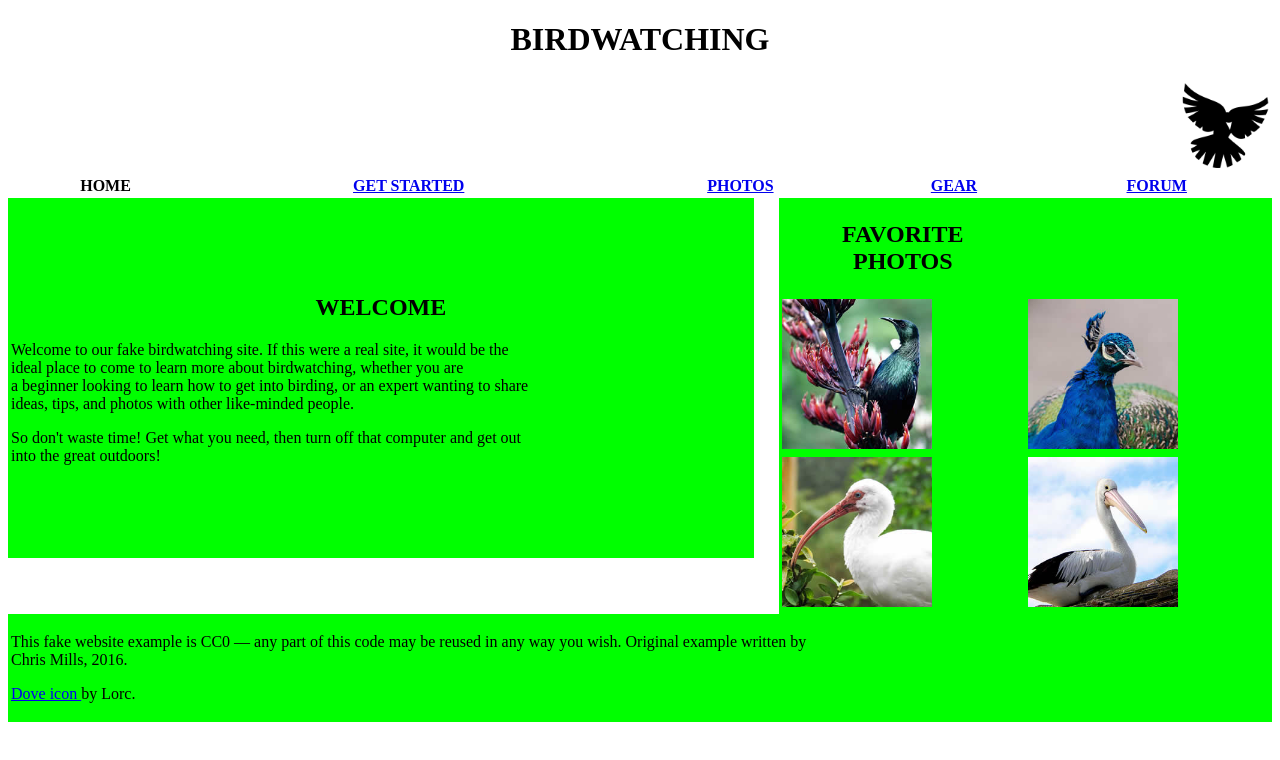
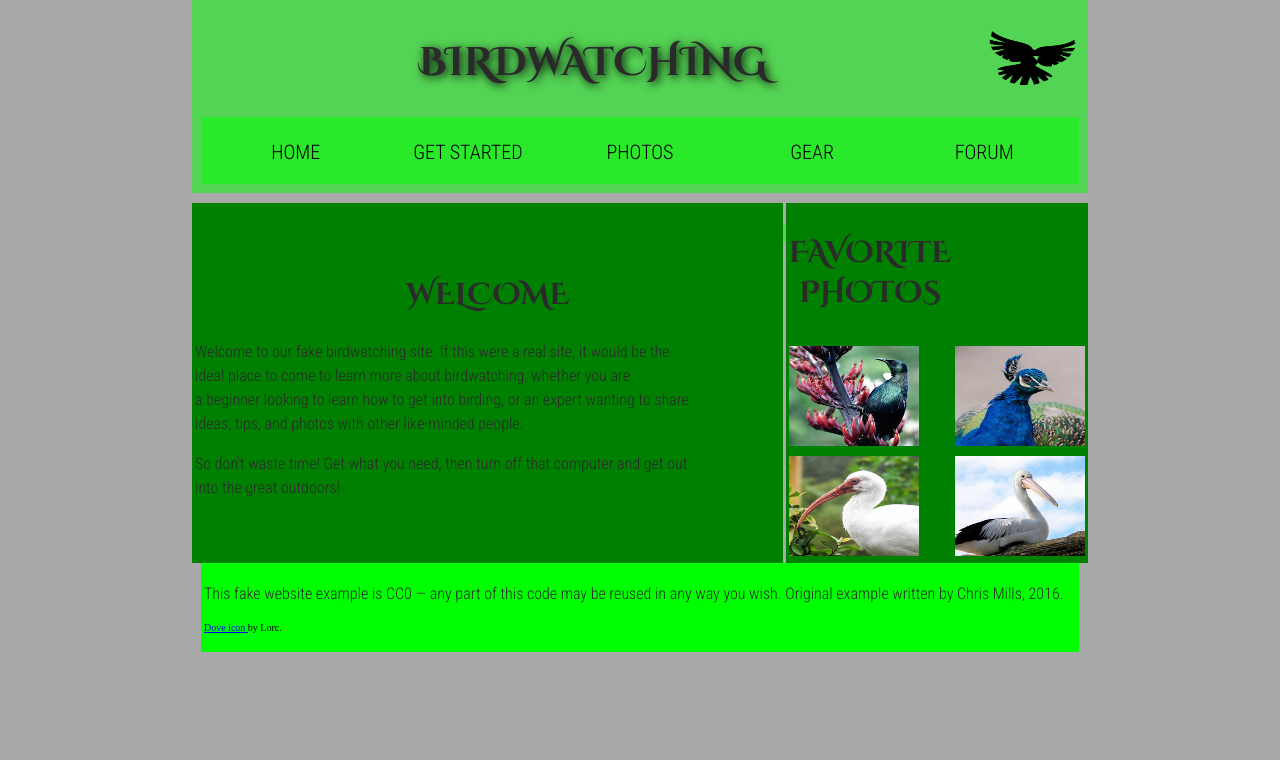
Before and after one commit to Shadrack784/page-structure-assessment, a plain HTML site: page index.html in a window 1280 px wide. Drawn offline with Linux system fonts and the light colour scheme.

Commit message:
added good changes

```diff
--- a/index.html
+++ b/index.html
@@ -1,29 +1,36 @@
 <!DOCTYPE html>
 <html>
+
 <head>
     <meta charset="utf-8" />
     <meta name="viewport" content="width=device-width, initial-scale=1.0" />
     <title>Birdwatching</title>
     <link href="https://fonts.googleapis.com/css?family=Roboto+Condensed:300|Cinzel+Decorative:700" rel="stylesheet" />
+    <link href="style.css" rel="stylesheet" />
 </head>
+
 <body>
+    <header>
         <h1 style="text-align:center;">BIRDWATCHING</h1>
-    <img id="logo" src="images/dove.png" alt="a simple dove logo" height="" width="94" style="float:right"/>
-    <table style="width: 100%" >
+        <img id="logo" src="images/dove.png" alt="a simple dove logo" height="" width="94" style="float:right" />
+        <nav>
+            <ul>
+                <li><span>HOME</span></li>
+                <li><a href="#">GET STARTED</a></li>
+                <li><a href="#">PHOTOS</a></li>
+                <li><a href="#">GEAR</a></li>
+                <li><a href="#">FORUM</a></li>
+            </ul>
+        </nav>
+    </header>
+
+    <TABLE align="left" width="66%" border="0%" bgcolor="#00FF00" height="360" width="832">
         <tr>
-        <th><span>HOME</span></th>
-        <th><a href="#">GET STARTED</a></th>
-        <th><a href="#">PHOTOS</a></th>
-        <th><a href="#">GEAR</a></th>
-        <th><a href="#">FORUM</a></th>
-        </tr>
-    </table>
-    <TABLE align="left" width="59%" border="0%" bgcolor="#00FF00" height="360" width="832">
-<tr>
-    <td><h2 style="text-align:center;">WELCOME</h2>
+            <td>
+                <h2 style="text-align:center;">WELCOME</h2>
                 <p>
-        Welcome to our fake birdwatching site. If this were a real site, it would be the <br>ideal place to come to learn more about birdwatching, whether you are <br>a beginner looking to learn how to get into birding, or an expert wanting to share <br>ideas, tips, and
-        photos with other like-minded people.
+                    Welcome to our fake birdwatching site. If this were a real site, it would be the <br>ideal place to come to learn more about birdwatching, whether you are <br>a beginner looking to learn how to get into birding, or an expert wanting
+                    to share <br>ideas, tips, and photos with other like-minded people.
                 </p>
                 <p>
                     So don't waste time! Get what you need, then turn off that computer and get out <br>into the great outdoors!
@@ -36,7 +43,7 @@
 
     </TABLE>
 
-    <TABLE align="RIGHT" width="39%" border="0" bgcolor="#00FF00" height="360" width="200">
+    <TABLE align="RIGHT" width="30%" border="0" bgcolor="#00FF00" height="360" width="200">
         <TR>
             <th>
                 <h2>FAVORITE <br>PHOTOS</h2>
@@ -45,41 +52,42 @@
         <TR>
             <TD>
                 <a href="images/favorite-1.jpg">
-                    <img src="images/favorite-1_th.jpg" alt="Small black bird, black claws, long black slender beak, links to larger version of the image"  height="150" width="150" />
+                    <img src="images/favorite-1_th.jpg" alt="Small black bird, black claws, long black slender beak, links to larger version of the image" height="100" width="130" />
                 </a>
             </TD>
             <TD>
                 <a href="images/favorite-2.jpg">
-                    <img src="images/favorite-2_th.jpg" alt="Top half of a pretty bird with bright blue plumage on neck, light colored beak, blue headdress, links to larger version of the image" height="150" width="150" />
+                    <img src="images/favorite-2_th.jpg" alt="Top half of a pretty bird with bright blue plumage on neck, light colored beak, blue headdress, links to larger version of the image" height="100" width="130" />
                 </a>
             </TD>
         </TR>
         <TR>
             <TD>
                 <a href="images/favorite-3.jpg">
-                    <img src="images/favorite-3_th.jpg" alt="Top half of a large bird with white plumage, very long curved narrow light colored break, links to larger version of the image" height="150" width="150" />
+                    <img src="images/favorite-3_th.jpg" alt="Top half of a large bird with white plumage, very long curved narrow light colored break, links to larger version of the image" height="100" width="130" />
                 </a>
             </TD>
             <TD>
                 <a href="images/favorite-4.jpg">
-                    <img src="images/favorite-4_th.jpg" alt="Large bird, mostly white plumage with black plumage on back and rear, long straight white beak, links to larger version of the image" height="150" width="150" />
+                    <img src="images/favorite-4_th.jpg" alt="Large bird, mostly white plumage with black plumage on back and rear, long straight white beak, links to larger version of the image" height="100" width="130" />
                 </a>
             </TD>
         </TR>
     </TABLE>
     <br>
-<TABLE align="RIGHT" width="100%" border="0" bgcolor="#00FF00" >
+    <footer>
+        <TABLE align="RIGHT" width="100%" border="0" bgcolor="#00FF00">
             <TD>
                 <p>
-        This fake website example is CC0 — any part of this code may be reused in any way you wish. Original example written by <br>Chris Mills, 2016.
-    </p
-    <p>
+                    This fake website example is CC0 — any part of this code may be reused in any way you wish. Original example written by Chris Mills, 2016.
+                </p <p>
                 <a href="http://game-icons.net/lorc/originals/dove.html">
                 Dove icon
             </a> by Lorc.
                 </p>
             </TD>
         </TABLE>
+    </footer>
 </body>
 
 </html>
--- a/style.css
+++ b/style.css
@@ -16,6 +16,7 @@ body {
     min-width: 800px;
     margin: 0 auto;
 }
+
 
 /* || typography */
 
@@ -54,6 +55,7 @@ li {
     line-height: 1.5;
 }
 
+
 /* || header layout */
 
 header {
@@ -62,9 +64,9 @@ header {
     flex-flow: row wrap;
 }
 
-body > * {
-    background-color: red;
-    padding: 1%;
+body>* {
+    background-color: green;
+    padding: 0%;
 }
 
 main,
@@ -119,6 +121,7 @@ nav span {
     color: black;
 }
 
+
 /* || main layout */
 
 main {
@@ -149,6 +152,7 @@ aside img {
 footer {
     margin-top: 10px;
 }
-#logo{
+
+#logo {
     float right
 }
```
Lines whose indentation alone changed are shown as unchanged.
